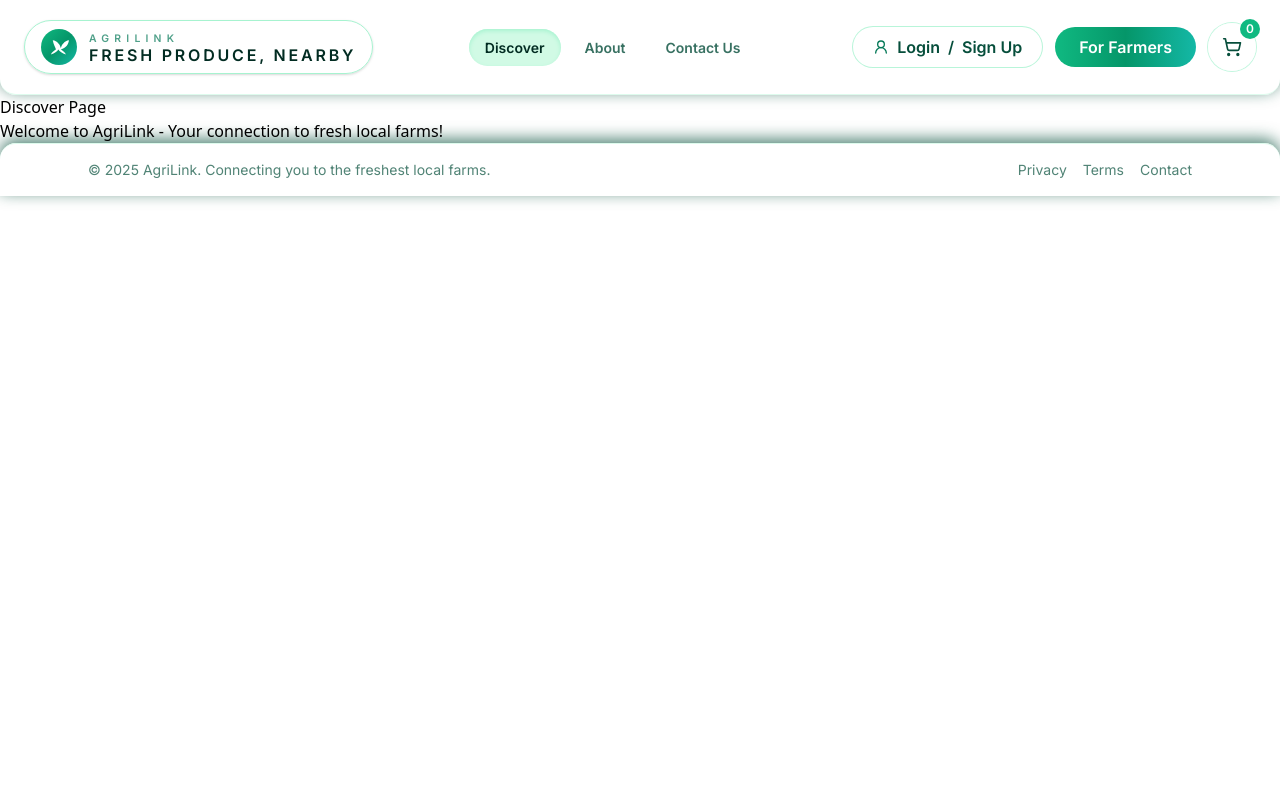
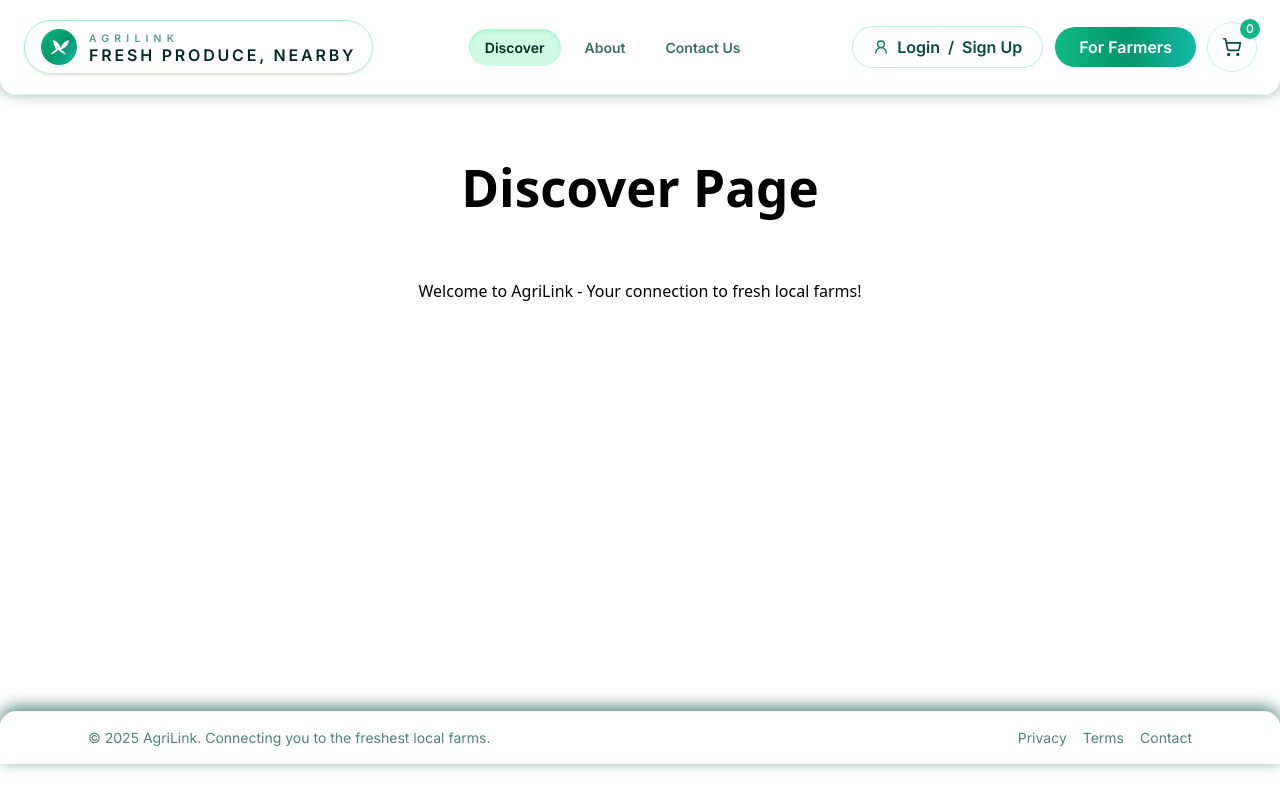
Before and after one commit to GP-AgriLink/AgrilLink-MVP, a React (Vite) app in the folder client/: page / in a window 1280 px wide. Built offline with nearby package versions, Linux system fonts and the light colour scheme.

Commit message:
feat: add main content styles to index.css

```diff
--- a/client/src/index.css
+++ b/client/src/index.css
@@ -2,3 +2,15 @@
 @tailwind base;
 @tailwind components;
 @tailwind utilities;
+
+.main-content {
+    min-height: 77vh;
+    box-sizing: border-box;
+    text-align: center;
+    h1 {
+        padding: 4rem;
+        font-size: 3.2em;
+        font-weight: 600;
+        line-height: 1.1;
+    }
+}
```
